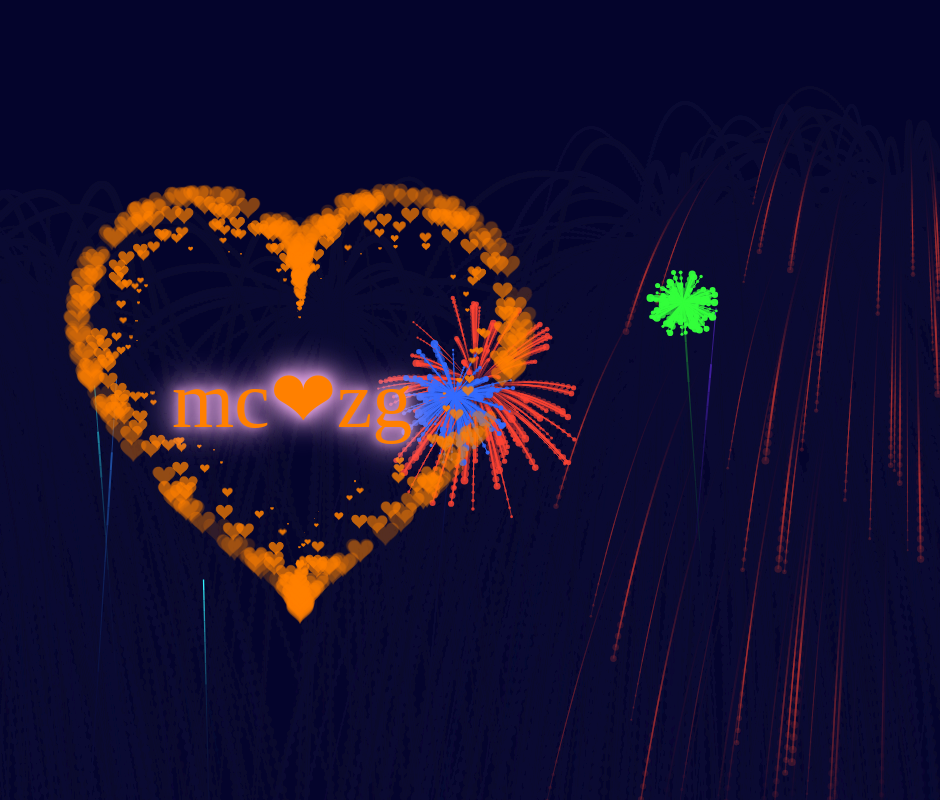
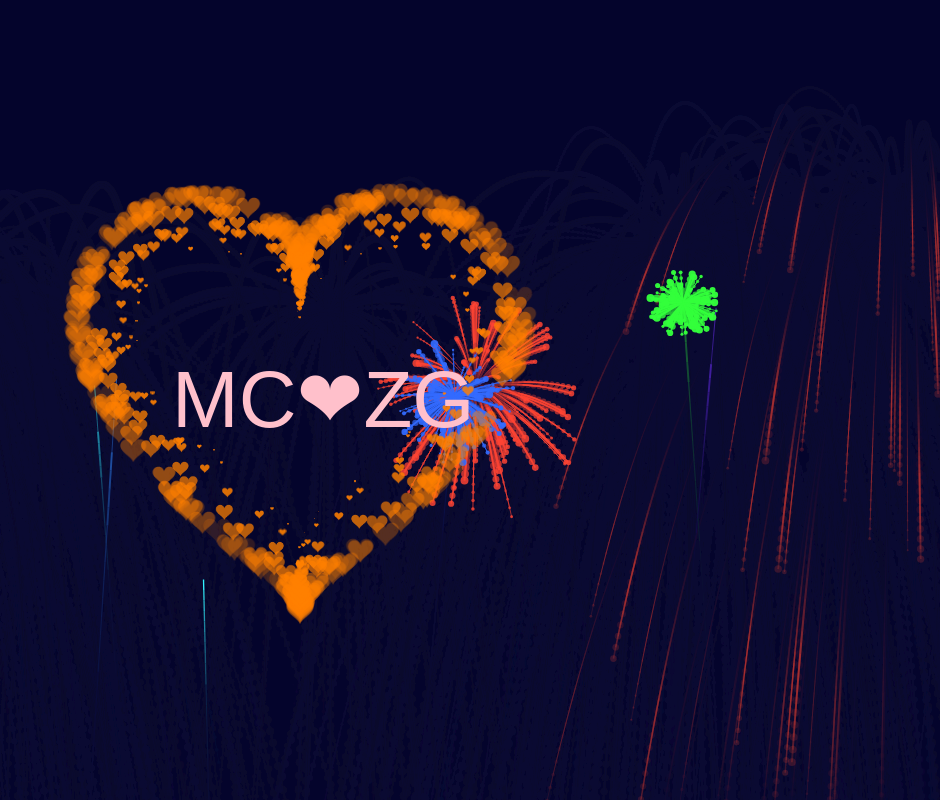
Before and after one commit to 20240305/learn_html, a plain HTML site: page index.html in a window 1280 px wide. Shown: the whole page, without its empty margins (340-1280 px from the left). Drawn offline with nearby package versions, Linux system fonts and the light colour scheme.

Commit message:
Update index.html

```diff
--- a/index.html
+++ b/index.html
@@ -19,6 +19,20 @@ canvas {
   width: 100%;
   height: 100%;
 }
+.box {
+  position: absolute;
+  top: 50%;
+  left: 40%;
+  -webkit-transform: translateY(-50%);
+  -ms-transform: translateY(-50%);
+  -o-transform: translateY(-50%);
+  transform: translateY(-50%);
+  color: pink; /* 设置字体颜色为粉色 */
+  font-size: 5rem;
+  font-family: Arial, sans-serif; /* 使用 Arial 字体 */
+  text-shadow: none; /* 移除文字阴影 */
+}
+
   </style>
   <style type="text/css">
 	div{auto;
@@ -278,6 +292,6 @@ var ParticlePool = (function() {
   }, 10);
 })(document.getElementById('pinkboard'));
   </script>
-  <div class="box">mc❤zg</div>
+  <div class="box">MC❤ZG</div>
  </BODY>
 </HTML>
```
